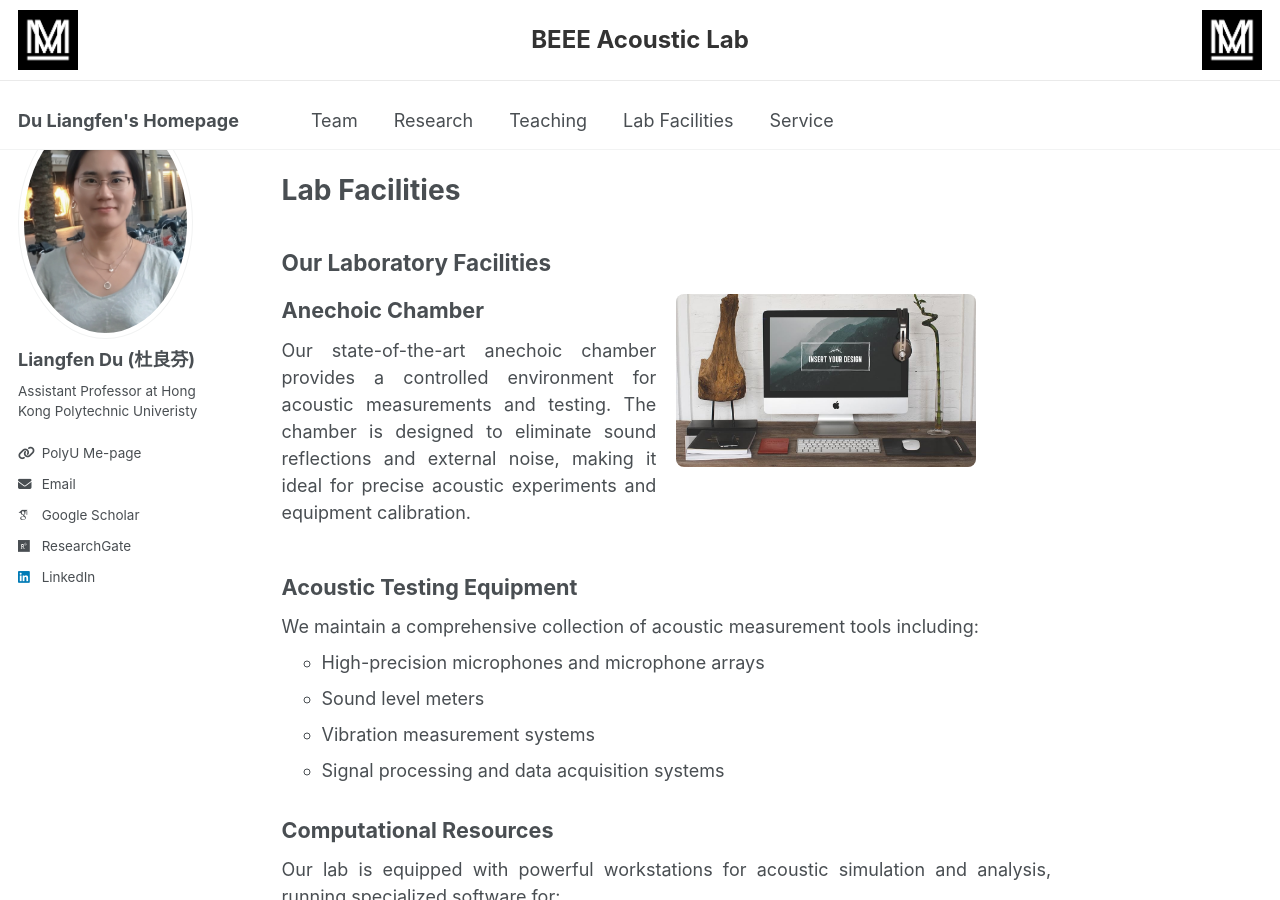
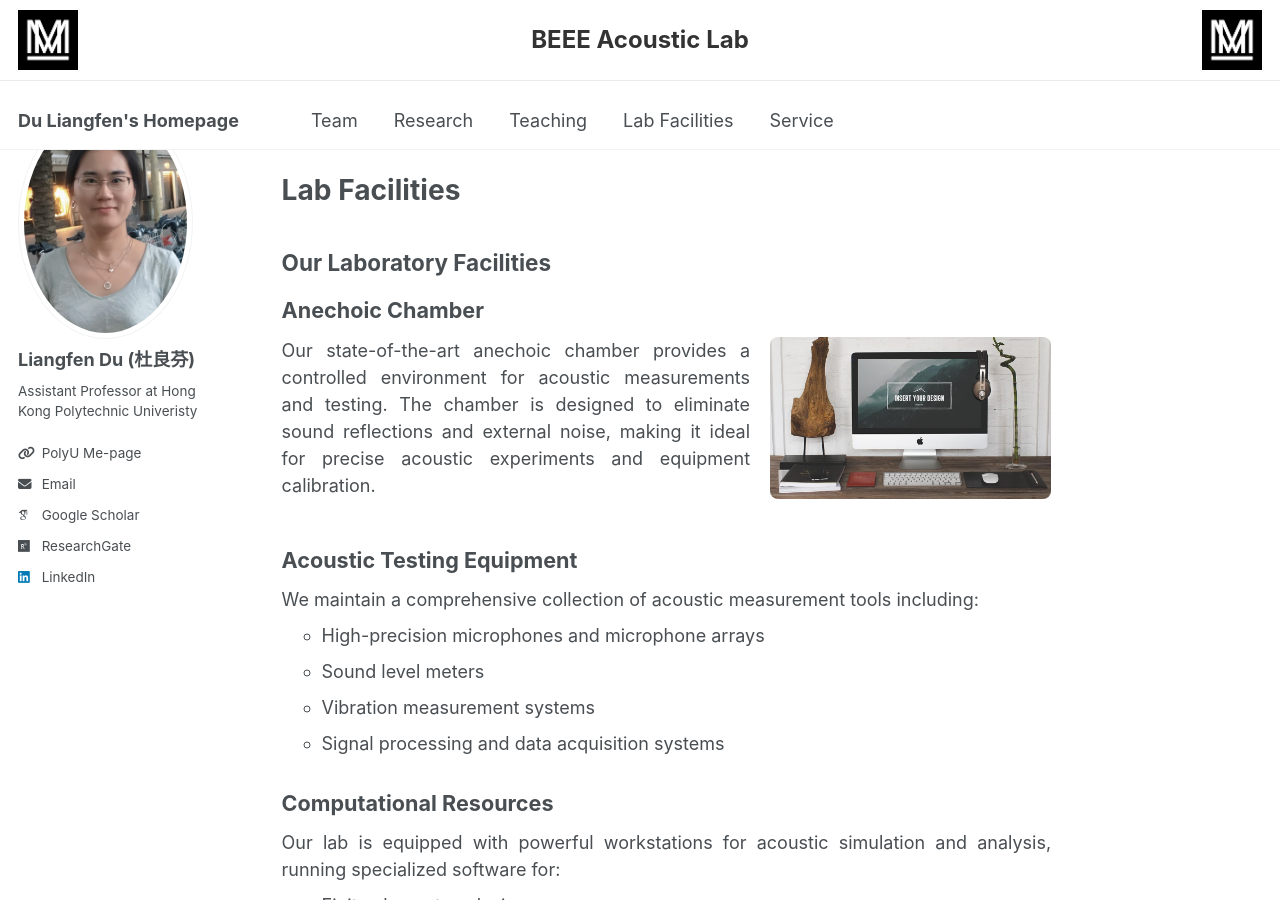
Before and after one commit to liangfen-du/liangfen-du.github.io, a Jekyll site: the page built from _pages/lab-facilities.md, in a window 1280 px wide and 900 px high. Built offline with Jekyll 4.4.1, drawn with Linux system fonts in a browser that asks for light colours; some web fonts are replaced.

Commit message:
update lab facilities layout

```diff
--- a/_pages/lab-facilities.md
+++ b/_pages/lab-facilities.md
@@ -30,15 +30,15 @@ author_profile: true
 <h2>Our Laboratory Facilities</h2>
 
 <ul class="facility-list">
+  <div class="facility-name">Anechoic Chamber</div>
   <li class="facility-item" style="display: flex; align-items: flex-start; gap: 20px;">
     <div style="flex: 1;">
-      <div class="facility-name">Anechoic Chamber</div>
       <div class="facility-description">
         Our state-of-the-art anechoic chamber provides a controlled environment for acoustic measurements and testing. The chamber is designed to eliminate sound reflections and external noise, making it ideal for precise acoustic experiments and equipment calibration.
       </div>
     </div>
-    <div style="flex: 1;">
-      <img src="/images/foo-bar-identity.jpg" alt="Anechoic Chamber" style="width: 80%; border-radius: 8px;">
+    <div style="flex: 0.6;">
+      <img src="/images/foo-bar-identity.jpg" alt="Anechoic Chamber" style="width: 100%; border-radius: 8px;">
     </div>
   </li>
 
```
Also changed, not shown: 2 other files.
